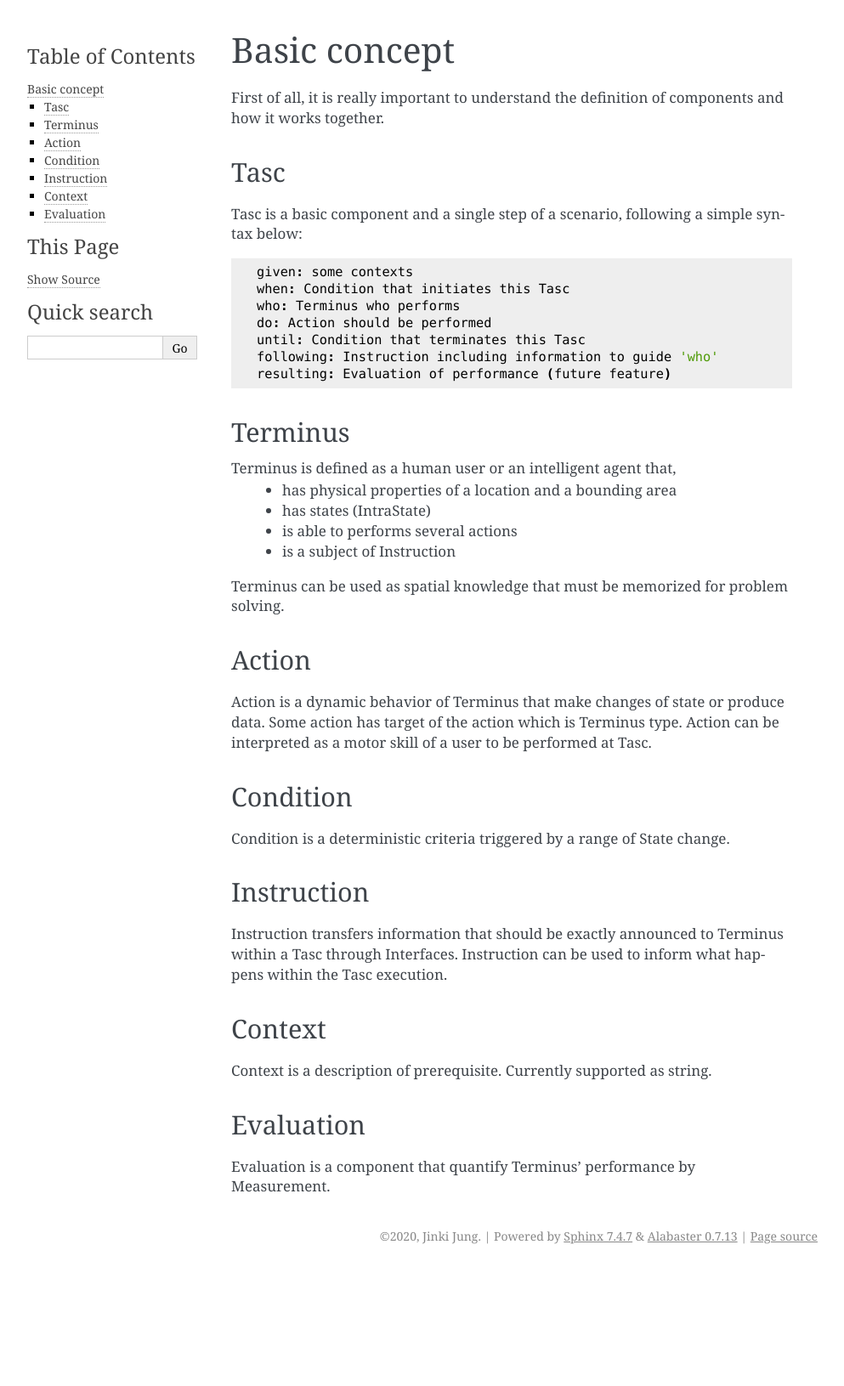
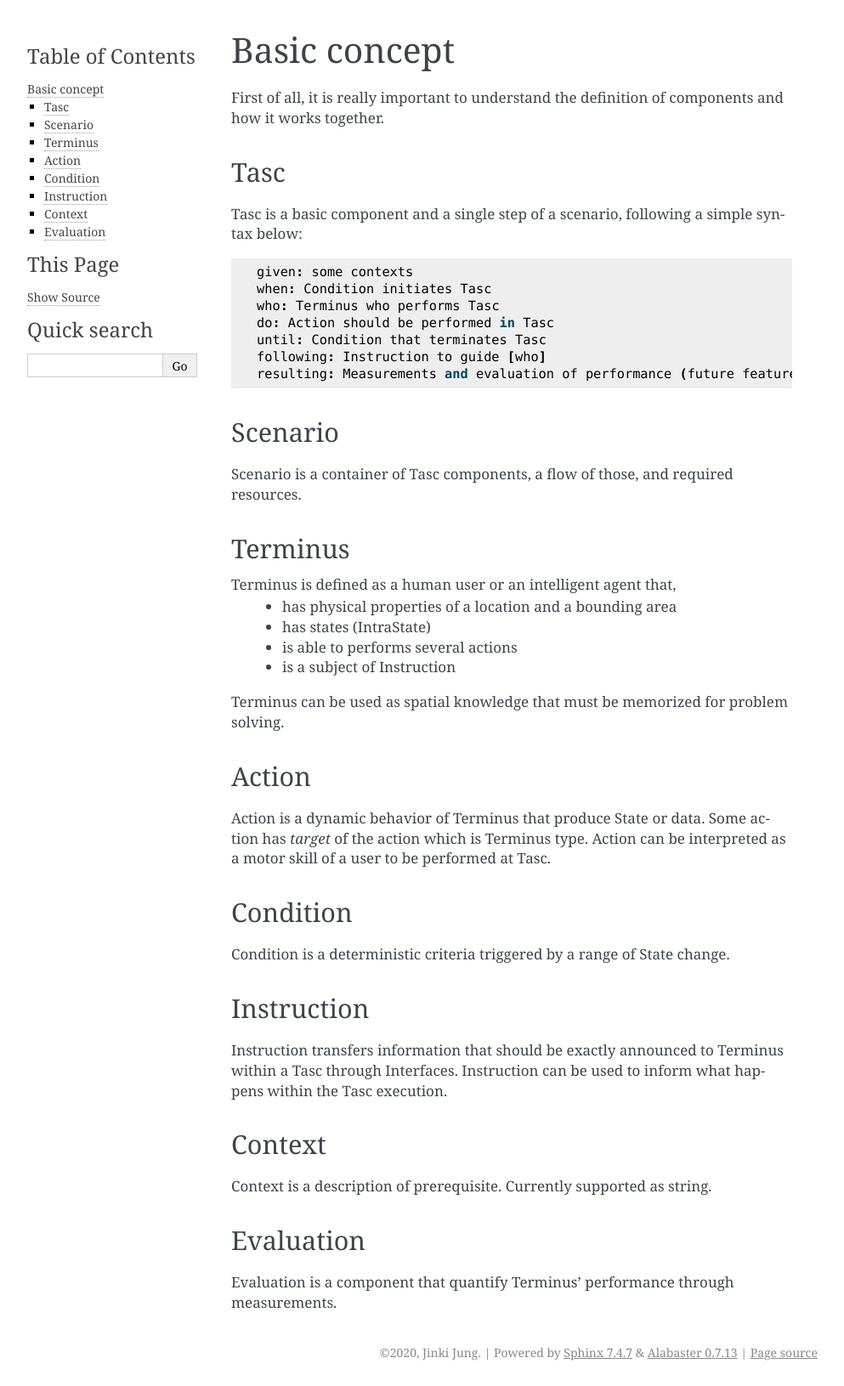
Before and after one commit to JinkiJung/Tasc, a Sphinx documentation site: the page built from docs/source/basicConcept.rst, in a window 1280 px wide. Shown: the whole page at 85% size, without its empty margins (148-1141 px from the left). Built offline with Sphinx 7.4.7, drawn with Linux system fonts in a browser that asks for light colours; before the commit the page ends 1494 px from its top, so only the background shows below that.

```diff
--- a/docs/source/basicConcept.rst
+++ b/docs/source/basicConcept.rst
@@ -7,12 +7,16 @@ Tasc
 Tasc is a basic component and a single step of a scenario, following a simple syntax below::
 
   given: some contexts
-  when: Condition that initiates this Tasc
-  who: Terminus who performs
-  do: Action should be performed
-  until: Condition that terminates this Tasc
-  following: Instruction including information to guide 'who'
-  resulting: Evaluation of performance (future feature)
+  when: Condition initiates Tasc
+  who: Terminus who performs Tasc
+  do: Action should be performed in Tasc
+  until: Condition that terminates Tasc
+  following: Instruction to guide [who]
+  resulting: Measurements and evaluation of performance (future feature)
+
+Scenario
+^^^^^^^^
+Scenario is a container of Tasc components, a flow of those, and required resources.
 
 Terminus
 ^^^^^^^^
@@ -25,7 +29,7 @@ Terminus can be used as spatial knowledge that must be memorized for problem sol
 
 Action
 ^^^^^^^^
-Action is a dynamic behavior of Terminus that make changes of state or produce data. Some action has target of the action which is Terminus type.
+Action is a dynamic behavior of Terminus that produce State or data. Some action has *target* of the action which is Terminus type.
 Action can be interpreted as a motor skill of a user to be performed at Tasc.
 
 Condition
@@ -43,4 +47,4 @@ Context is a description of prerequisite. Currently supported as string.
 
 Evaluation
 ^^^^^^^^^^^^
-Evaluation is a component that quantify Terminus' performance by Measurement.
+Evaluation is a component that quantify Terminus' performance through measurements.
--- a/docs/source/index.rst
+++ b/docs/source/index.rst
@@ -6,9 +6,9 @@
 ==============================
 Tasc |version| documentation
 ==============================
-Tasc is a generic script language describing a procedure.
+Tasc is a procedure model representing the information should be transferred to users and evaluating performance of them based on behavior records.
 The goal of this work is to radically reduce the time and cost of implementing a scenario to an executable program of VR/AR or simulation.
-For virtual training, this script will provide a consistent understanding in implementation between client and developer.
+For virtual training, this model will provide a consistent understanding in implementation between client and developer.
 
 Primary usage of Tasc will be:
   * Simple creation of a scenario or a situation
```
Also changed, not shown: docs/source/terminology.rst (added, +19 -0 lines).
